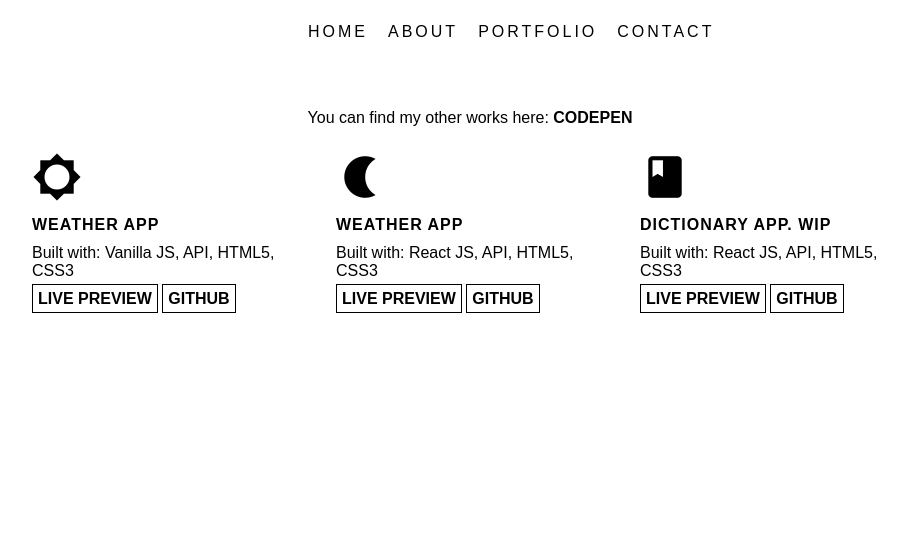
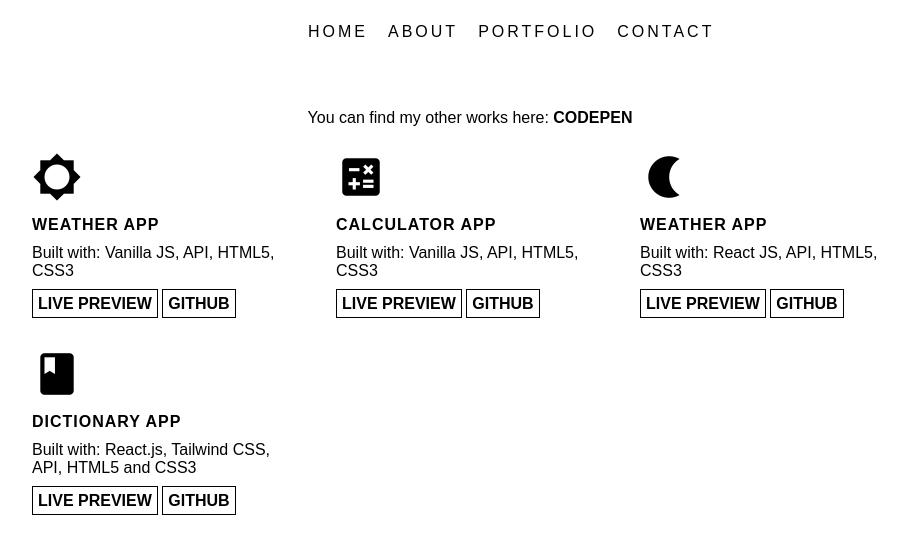
Before and after one commit to viktoriia-yash/portfolio-resume, a plain HTML site: page portfolio.html in a window 1280 px wide. Shown: the whole page, without its empty margins (170-1077 px from the left). Drawn offline with Linux system fonts and the light colour scheme.

Commit message:
added new project to portfolio

```diff
--- a/css/style.css
+++ b/css/style.css
@@ -133,7 +133,7 @@ body {
 }
 
 .portfolio-desc {
-  margin: 10px 0;
+  margin: 10px 0 15px 0;
   font-size: 16px;
 }
 
@@ -165,7 +165,6 @@ body {
   font-size: 45px;
   text-transform: uppercase;
   text-align: center;
-  color: #000;
 }
 
 .contact-text p {
@@ -180,7 +179,6 @@ body {
   color: #000;
   font-weight: 900;
   text-transform: uppercase;
-  color: #000;
   margin: 0 -0.25rem;
   padding: 0.55rem 0.55rem;
   transition: color 0.3s ease-in-out, box-shadow 0.3s ease-in-out;
@@ -253,6 +251,10 @@ nav {
     overflow-x: hidden;
   }
 
+  .my-photo {
+    width: 200px;
+  }
+
   .container-about-one {
     width: 70%;
   }
@@ -284,16 +286,16 @@ nav {
   }
 
   .navigation-two {
-    background-color: #fff;
-    position: absolute;
-    right: 0;
-    height: 100vh;
-    top: 2vh;
     display: flex;
     flex-direction: column;
     align-items: center;
     justify-content: space-evenly;
+    height: 100vh;
     width: 100%;
+    top: 2vh;
+    right: 0;
+    position: absolute;
+    background-color: #fff;
     transform: translateX(100%);
     transition: transform 0.5s ease-in;
   }
--- a/portfolio.html
+++ b/portfolio.html
@@ -81,6 +81,22 @@
 
         <div class="portfolio-item">
           <div class="portfolio-image">
+            <i class="material-icons">calculate</i>
+          </div>
+          <div class="portfolio-main-info">
+            <h3 class="portfolio-title">Calculator App</h3>
+            <p class="portfolio-desc">
+              Built with: Vanilla JS, API, HTML5, CSS3
+            </p>
+            <a href="#" class="btn" target="_blank" title="Live preview"
+              >Live Preview</a
+            >
+            <a href="#" class="btn" target="_blank" title="GitHub">GitHub</a>
+          </div>
+        </div>
+
+        <div class="portfolio-item">
+          <div class="portfolio-image">
             <i class="material-icons">nightlight</i>
           </div>
           <div class="portfolio-main-info">
@@ -108,12 +124,24 @@
             <i class="material-icons">class</i>
           </div>
           <div class="portfolio-main-info">
-            <h3 class="portfolio-title">Dictionary App. WIP</h3>
-            <p class="portfolio-desc">Built with: React JS, API, HTML5, CSS3</p>
-            <a href="#" class="btn" target="_blank" title="Live preview"
+            <h3 class="portfolio-title">Dictionary App</h3>
+            <p class="portfolio-desc">
+              Built with: React.js, Tailwind CSS, API, HTML5 and CSS3
+            </p>
+            <a
+              href="https://incomparable-fairy-68dab3.netlify.app/"
+              class="btn"
+              target="_blank"
+              title="Live preview"
               >Live Preview</a
             >
-            <a href="/" class="btn" target="_blank" title="GitHub">GitHub</a>
+            <a
+              href="https://github.com/viktoriia-yash/dictionary-react"
+              class="btn"
+              target="_blank"
+              title="GitHub"
+              >GitHub</a
+            >
           </div>
         </div>
       </div>
```
Also changed, not shown: about.html (+1 -2 lines).
